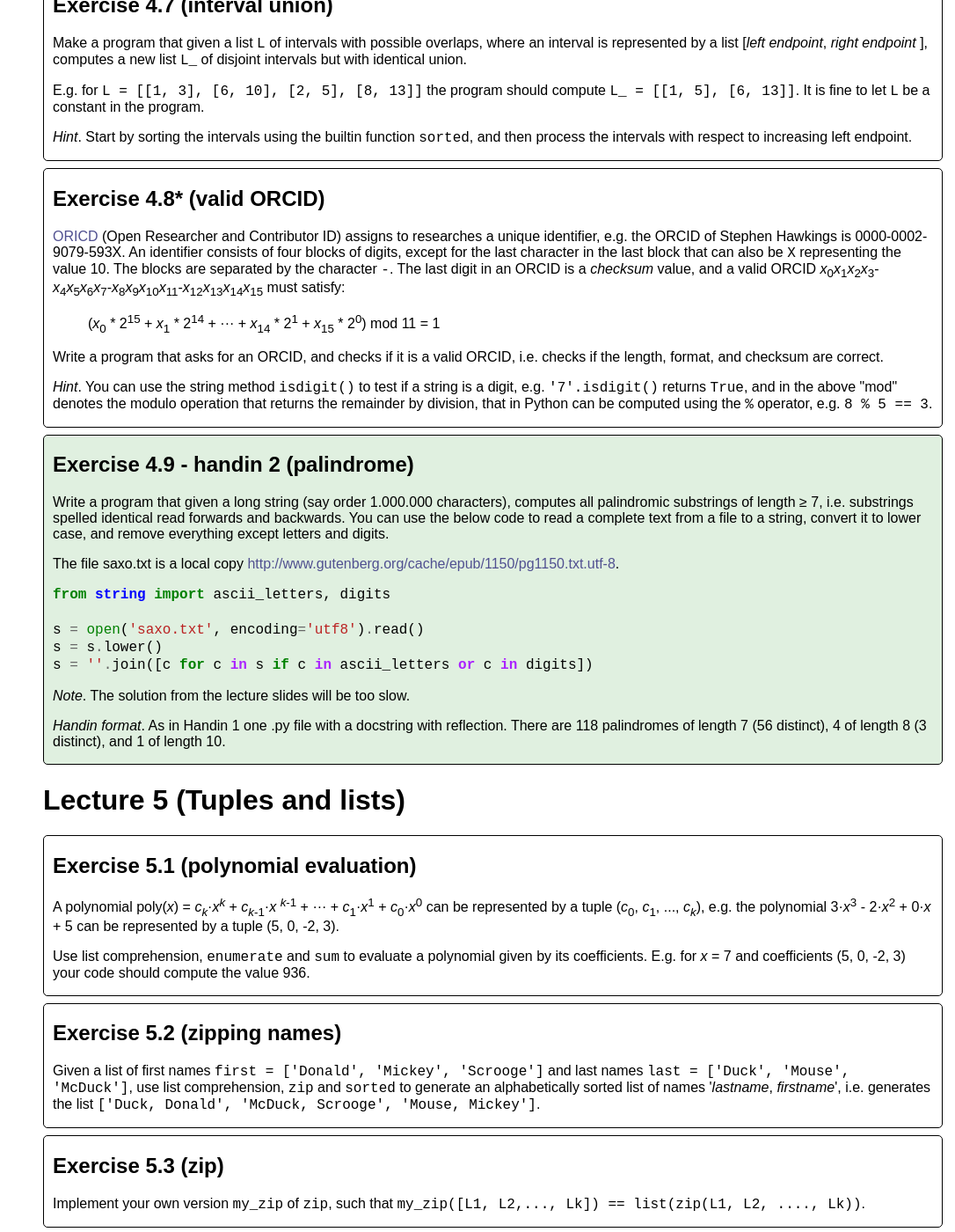
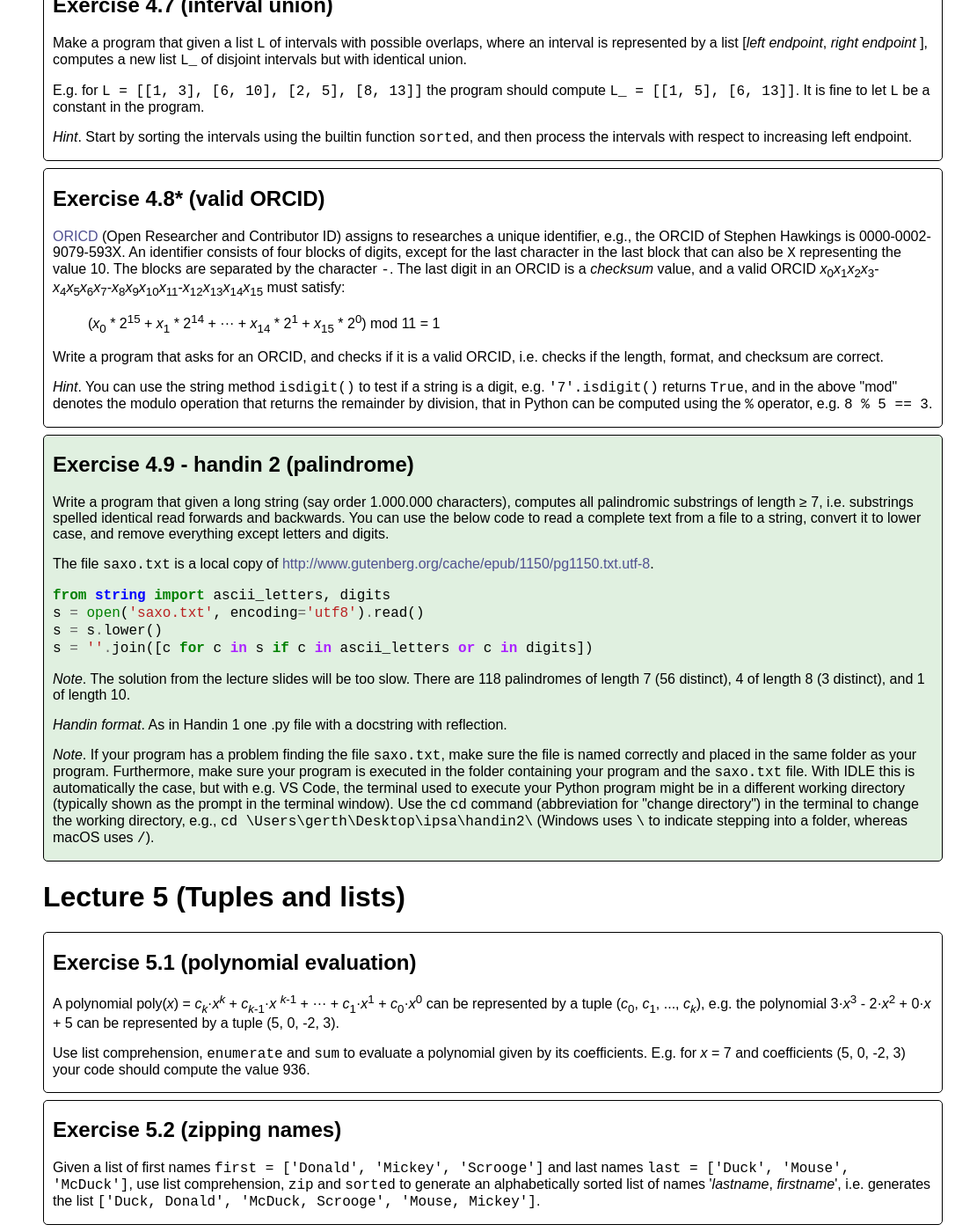
Before and after one commit to gsbrodal/gsbrodal.github.io, a Jekyll site: the page built from ipsa/exercises.html, in a window 1280 px wide and 1400 px high, scrolled down 7243 px. Shown: the whole window at 88% size, without its empty margins (194-1280 px from the left). Built offline with Jekyll 4.4.1, drawn with Linux system fonts in a browser that asks for light colours.

Commit message:
palindrom exercise update

```diff
--- a/ipsa/exercises.html
+++ b/ipsa/exercises.html
@@ -325,7 +325,7 @@ c = r.step
 </div>
 <div class="exercise">
 <h2>Exercise 4.8* (valid ORCID)</h2>
-<p><a target="_blank" href="https://en.wikipedia.org/wiki/ORCID">ORICD</a> (Open Researcher and Contributor ID) assigns to researches a unique identifier, e.g. the ORCID of Stephen Hawkings is 0000-0002-9079-593X. An identifier consists of four blocks of digits, except for the last character in the last block that can also be <code>X</code> representing the value 10. The blocks are separated by the character <code>-</code>. The last digit in an ORCID is a <em>checksum</em> value, and a valid ORCID <em>x</em><sub>0</sub><em>x</em><sub>1</sub><em>x</em><sub>2</sub><em>x</em><sub>3</sub>-<em>x</em><sub>4</sub><em>x</em><sub>5</sub><em>x</em><sub>6</sub><em>x</em><sub>7</sub>-<em>x</em><sub>8</sub><em>x</em><sub>9</sub><em>x</em><sub>10</sub><em>x</em><sub>11</sub>-<em>x</em><sub>12</sub><em>x</em><sub>13</sub><em>x</em><sub>14</sub><em>x</em><sub>15</sub> must satisfy:</p>
+<p><a target="_blank" href="https://en.wikipedia.org/wiki/ORCID">ORICD</a> (Open Researcher and Contributor ID) assigns to researches a unique identifier, e.g., the ORCID of Stephen Hawkings is 0000-0002-9079-593X. An identifier consists of four blocks of digits, except for the last character in the last block that can also be <code>X</code> representing the value 10. The blocks are separated by the character <code>-</code>. The last digit in an ORCID is a <em>checksum</em> value, and a valid ORCID <em>x</em><sub>0</sub><em>x</em><sub>1</sub><em>x</em><sub>2</sub><em>x</em><sub>3</sub>-<em>x</em><sub>4</sub><em>x</em><sub>5</sub><em>x</em><sub>6</sub><em>x</em><sub>7</sub>-<em>x</em><sub>8</sub><em>x</em><sub>9</sub><em>x</em><sub>10</sub><em>x</em><sub>11</sub>-<em>x</em><sub>12</sub><em>x</em><sub>13</sub><em>x</em><sub>14</sub><em>x</em><sub>15</sub> must satisfy:</p>
 <blockquote>
 <p>(<em>x</em><sub>0</sub> * 2<sup>15</sup> + <em>x</em><sub>1</sub> * 2<sup>14</sup> + &middot;&middot;&middot; + <em>x</em><sub>14</sub> * 2<sup>1</sup> + <em>x</em><sub>15</sub> * 2<sup>0</sup>) mod 11 = 1</p>
 </blockquote>
@@ -336,16 +336,16 @@ c = r.step
 <div class="handin">
 <h2>Exercise 4.9 - handin 2 (palindrome)</h2>
 <p>Write a program that given a long string (say order 1.000.000 characters), computes all palindromic substrings of length ≥ 7, i.e. substrings spelled identical read forwards and backwards.  You can use the below code to read a complete text from a file to a string, convert it to lower case, and remove everything except letters and digits.</p>
-<p>The file saxo.txt is a local copy <a target="_blank" href="http://www.gutenberg.org/ebooks/1150.txt.utf-8">http://www.gutenberg.org/cache/epub/1150/pg1150.txt.utf-8</a>.</p>
+<p>The file <code>saxo.txt</code> is a local copy of <a target="_blank" href="http://www.gutenberg.org/ebooks/1150.txt.utf-8">http://www.gutenberg.org/cache/epub/1150/pg1150.txt.utf-8</a>.</p>
 <div class="codehilite"><pre><span></span><code><span class="kn">from</span> <span class="nn">string</span> <span class="kn">import</span> <span class="n">ascii_letters</span><span class="p">,</span> <span class="n">digits</span>
-
 <span class="n">s</span> <span class="o">=</span> <span class="nb">open</span><span class="p">(</span><span class="s1">&#39;saxo.txt&#39;</span><span class="p">,</span> <span class="n">encoding</span><span class="o">=</span><span class="s1">&#39;utf8&#39;</span><span class="p">)</span><span class="o">.</span><span class="n">read</span><span class="p">()</span>
 <span class="n">s</span> <span class="o">=</span> <span class="n">s</span><span class="o">.</span><span class="n">lower</span><span class="p">()</span>
 <span class="n">s</span> <span class="o">=</span> <span class="s1">&#39;&#39;</span><span class="o">.</span><span class="n">join</span><span class="p">([</span><span class="n">c</span> <span class="k">for</span> <span class="n">c</span> <span class="ow">in</span> <span class="n">s</span> <span class="k">if</span> <span class="n">c</span> <span class="ow">in</span> <span class="n">ascii_letters</span> <span class="ow">or</span> <span class="n">c</span> <span class="ow">in</span> <span class="n">digits</span><span class="p">])</span>
 </code></pre></div>
 
-<p><em>Note</em>. The solution from the lecture slides will be too slow.</p>
-<p><em>Handin format</em>. As in Handin 1 one .py file with a docstring with reflection. There are 118 palindromes of length 7 (56 distinct), 4 of length 8 (3 distinct), and 1 of length 10.</p>
+<p><em>Note</em>. The solution from the lecture slides will be too slow. There are 118 palindromes of length 7 (56 distinct), 4 of length 8 (3 distinct), and 1 of length 10.</p>
+<p><em>Handin format</em>. As in Handin 1 one .py file with a docstring with reflection.</p>
+<p><em>Note</em>. If your program has a problem finding the file <code>saxo.txt</code>, make sure the file is named correctly and placed in the same folder as your program. Furthermore, make sure your program is executed in the folder containing your program and the <code>saxo.txt</code> file. With IDLE this is automatically the case, but with e.g. VS Code, the terminal used to execute your Python program might be in a different working directory (typically shown as the prompt in the terminal window). Use the <code>cd</code> command  (abbreviation for "change directory") in the terminal to change the working directory, e.g., <code>cd \Users\gerth\Desktop\ipsa\handin2\</code> (Windows uses <code>\</code> to indicate stepping into a folder, whereas macOS uses <code>/</code>).</p>
 </div>
 <a name="lecture5"></a>
 <h1>Lecture 5 (Tuples and lists)</h1>
--- a/ipsa/plan-compact.html
+++ b/ipsa/plan-compact.html
@@ -17,7 +17,7 @@
 <tr style="border-bottom: 1px solid black;"><td style="vertical-align: middle; text-align: center;" rowspan="2">6</td><td>Monday<br>February 5</td><td><strong>Basic operations</strong><br>None, bool, basic operations, strings<br><em>Exercise classes start</em></td><td>[G] 2.4, 5.5</td><td><a href="slides/operations.pdf" target="_blank">operations.pdf</a>&nbsp;|&nbsp;<a href="slides/operations.pptx" target="_blank">pptx</a><br><img src="youtube.png" class="icon">&nbsp;<a href="https://youtu.be/htPCUOpEigQ" target="_blank">Operations 1:02:04</a></td><td><a href="exercises.html#lecture3" target="_blank">lecture 3</a></td></tr>
 <tr style="border-bottom: 1px solid black;"><td>Wednesday<br>February 7</td><td><strong>Lists</strong><br>Syntax, operations, copy.deepcopy<br><strong>Control structures<br></strong>while-else, for-loops, for-break-continue-else, range</td><td>[G] 5.2, 5.3, 5.4, 5.5</td><td><a href="slides/lists.pdf" target="_blank">lists.pdf</a>&nbsp;|&nbsp;<a href="slides/lists.pptx" target="_blank">pptx</a><br><img src="youtube.png" class="icon">&nbsp;<a href="https://youtu.be/_YO7Fj8DgmA" target="_blank">Lists 1:00:04</a></td><td><a href="exercises.html#lecture4" target="_blank">lecture 4</a><br><a href="exercises.html#handin2" target="_blank">handin 2</a></td></tr>
 <tr style="border-bottom: 1px solid black;background-color: #f5f5f5;"><td style="vertical-align: middle; text-align: center;" rowspan="2">7</td><td>Monday<br>February 12</td><td><strong>Tuples and lists</strong><br>tuples, lists, mutability, list comprehension, for-if, for-for, list(), any(), all(), enumerate(), zip()</td><td>[G] 5.1, 5.3, 5.5</td><td><a href="slides/tuple.pdf" target="_blank">tuple.pdf</a>&nbsp;|&nbsp;<a href="slides/tuple.pptx" target="_blank">pptx</a><br><img src="youtube.png" class="icon">&nbsp;<a href="https://youtu.be/PrJLmkdmbG4" target="_blank">Tuples 50:13</a><br><img src="youtube.png" class="icon">&nbsp;<a href="https://youtu.be/7-wbJ3Oq2UA" target="_blank">Orientation test 11:38</a></td><td><a href="exercises.html#lecture5" target="_blank">lecture 5</a></td></tr>
-<tr style="border-bottom: 1px solid black;background-color: #f5f5f5;"><td>Wednesday<br>February 14</td><td><strong>Dictionaries and sets</strong><br>dict, set, frozenset, dictionary comprehension, set comprehension,collections, deque, namedtuple, Counter</td><td>[G] 5.6, 5.7, 5.8, 12.3</td><td><a href="slides/dictionaries.pdf" target="_blank">dictionaries.pdf</a>&nbsp;|&nbsp;<a href="slides/dictionaries.pptx" target="_blank">pptx</a><br><img src="youtube.png" class="icon">&nbsp;<a href="https://youtu.be/reZ7mT65WAI" target="_blank">Dictionaries 49:51</a><br><img src="youtube.png" class="icon">&nbsp;<a href="https://youtu.be/obeCar-fPaA" target="_blank">Handins 3-4 5:11</a></td><td><a href="exercises.html#lecture6" target="_blank">lecture 6</a><br><a href="exercises.html#handin3" target="_blank">handin 3</a></td></tr>
+<tr style="border-bottom: 1px solid black;background-color: #f5f5f5;"><td>Wednesday<br>February 14</td><td><strong>Dictionaries and sets</strong><br>dict, set, frozenset, dictionary comprehension, set comprehension, collections, deque, namedtuple, Counter</td><td>[G] 5.6, 5.7, 5.8, 12.3</td><td><a href="slides/dictionaries.pdf" target="_blank">dictionaries.pdf</a>&nbsp;|&nbsp;<a href="slides/dictionaries.pptx" target="_blank">pptx</a><br><img src="youtube.png" class="icon">&nbsp;<a href="https://youtu.be/reZ7mT65WAI" target="_blank">Dictionaries 49:51</a><br><img src="youtube.png" class="icon">&nbsp;<a href="https://youtu.be/obeCar-fPaA" target="_blank">Handins 3-4 5:11</a></td><td><a href="exercises.html#lecture6" target="_blank">lecture 6</a><br><a href="exercises.html#handin3" target="_blank">handin 3</a></td></tr>
 <tr style="border-bottom: 1px solid black;"><td style="vertical-align: middle; text-align: center;" rowspan="2">8</td><td>Monday<br>February 19</td><td><strong>Functions</strong><br>functions, return, scoping, arguments, keyword arguments, *, **, global variables</td><td>[G] 4, 6.3</td><td><a href="slides/functions.pdf" target="_blank">functions.pdf</a>&nbsp;|&nbsp;<a href="slides/functions.pptx" target="_blank">pptx</a><br><img src="youtube.png" class="icon">&nbsp;<a href="https://youtu.be/CS2u04CdH9c" target="_blank">Functions 58:04</a></td><td><a href="exercises.html#lecture7" target="_blank">lecture 7</a></td></tr>
 <tr style="border-bottom: 1px solid black;"><td>Wednesday<br>February 21</td><td><strong>Recursion</strong><br>symbol table, stack frames</td><td>[G] 6.1, 6.2</td><td><a href="slides/recursion.pdf" target="_blank">recursion.pdf</a>&nbsp;|&nbsp;<a href="slides/recursion.pptx" target="_blank">pptx</a><br><img src="youtube.png" class="icon">&nbsp;<a href="https://youtu.be/appcgfquLW0" target="_blank">Recursion 46:29</a></td><td><a href="exercises.html#lecture8" target="_blank">lecture 8</a><br><a href="exercises.html#handin4" target="_blank">handin 4</a></td></tr>
 <tr style="border-bottom: 1px solid black;background-color: #f5f5f5;"><td style="vertical-align: middle; text-align: center;" rowspan="2">9</td><td>Monday<br>February 26</td><td><b>Recursion and iteration</b><br>algorithm examples</td><td>[G] 3, 12.1, 12.2</td><td><a href="slides/recursion_iteration.pdf" target="_blank">recursion_iteration.pdf</a>&nbsp;|&nbsp;<a href="slides/recursion_iteration.pptx" target="_blank">pptx</a><br><img src="youtube.png" class="icon">&nbsp;<a href="https://youtu.be/Zykr151fig0" target="_blank">Recursion and iteration 57:43</a></td><td><a href="exercises.html#lecture9" target="_blank">lecture 9</a><br><a href="exercises.html#handin5" target="_blank">handin 5</a></td></tr>
--- a/ipsa/plan-full.html
+++ b/ipsa/plan-full.html
@@ -64,7 +64,7 @@ Python - With Application Computational Modeling and Understanding Data, 3rd Edi
 <tr style="background-color: #f5f5f5;"><td><i>Literature</i></td><td>[G] 5.1, 5.3, 5.5</td></tr>
 <tr style="background-color: #f5f5f5;border-bottom: 1px solid black;"><td><i>Exercises</i></td><td><a href="exercises.html#lecture5">lecture 5</a></td></tr>
 <tr style="background-color: #f5f5f5;"><td colspan="2"><strong>Wednesday February 14</strong></td></tr>
-<tr style="background-color: #f5f5f5;"><td colspan="2"><strong>Dictionaries and sets</strong><br>dict, set, frozenset, dictionary comprehension, set comprehension,collections, deque, namedtuple, Counter</td></tr>
+<tr style="background-color: #f5f5f5;"><td colspan="2"><strong>Dictionaries and sets</strong><br>dict, set, frozenset, dictionary comprehension, set comprehension, collections, deque, namedtuple, Counter</td></tr>
 <tr style="background-color: #f5f5f5;"><td><i>Slides</i></td><td><a href="slides/dictionaries.pdf">dictionaries.pdf</a>&nbsp;|&nbsp;<a href="slides/dictionaries.pptx">pptx</a></td></tr>
 <tr style="background-color: #f5f5f5;"><td><i>Videos</i></td><td><img src="youtube.png" class="icon">&nbsp;<a href="https://youtu.be/reZ7mT65WAI">Dictionaries 49:51</a><br><img src="youtube.png" class="icon">&nbsp;<a href="https://youtu.be/obeCar-fPaA">Handins 3-4 5:11</a></td></tr>
 <tr style="background-color: #f5f5f5;"><td><i>Literature</i></td><td>[G] 5.6, 5.7, 5.8, 12.3</td></tr>
```
Also changed, not shown: 2 other files.
